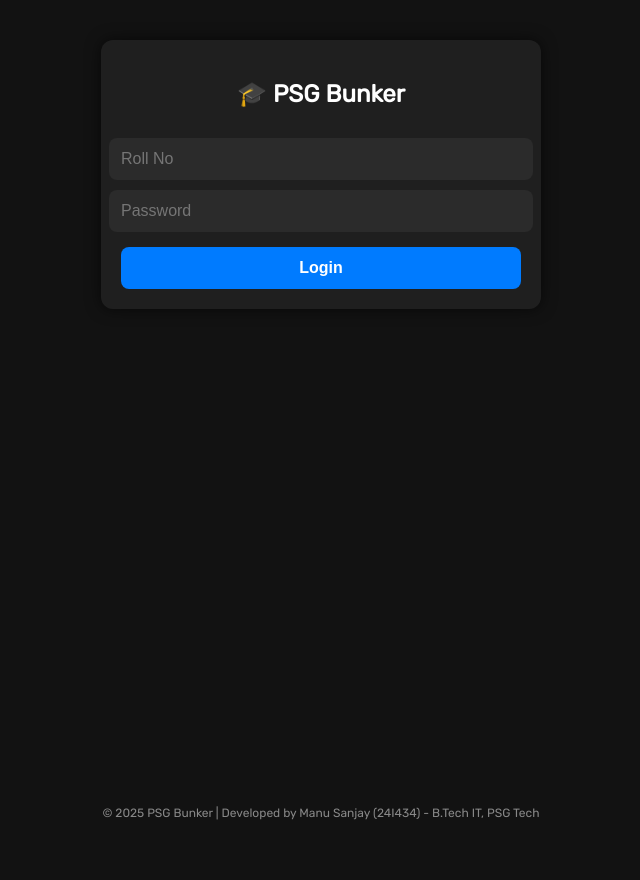
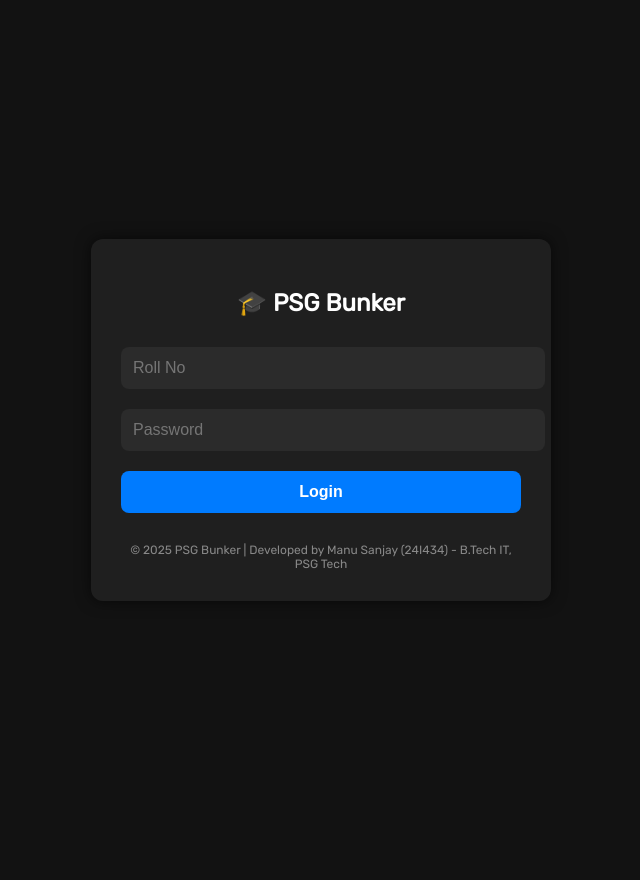
Before and after one commit to manusanjay545/PSG-Bunker, a Flask app: page / in a window 1280 px wide. Shown: the whole page, without its empty margins (319-959 px from the left). After the commit the page ends 601 px from the top, so only its background shows below. Run offline with Flask 3, Linux system fonts and the light colour scheme.

Commit message:
Update index.html

```diff
--- a/templates/index.html
+++ b/templates/index.html
@@ -3,7 +3,7 @@
 <head>
   <meta charset="UTF-8" />
   <meta name="viewport" content="width=device-width, initial-scale=1.0" />
-  <title>PSG Bunker</title>
+  <title>PSG Bunker Login</title>
   <link href="https://fonts.googleapis.com/css2?family=Rubik&display=swap" rel="stylesheet" />
   <style>
     body {
@@ -12,177 +12,73 @@
       background-color: #121212;
       color: #ffffff;
       display: flex;
-      flex-direction: column;
+      justify-content: center;
       align-items: center;
-      padding: 40px 20px;
-      animation: fadeIn 1s ease-in;
-      min-height: 100vh;
-      position: relative;
+      height: 100vh;
+      padding: 20px;
     }
 
-    .login-box, .menu-box, .content-box {
+    .login-box {
       background: #1f1f1f;
-      padding: 20px;
+      padding: 30px;
       border-radius: 12px;
       box-shadow: 0 0 15px rgba(0,0,0,0.6);
       width: 100%;
       max-width: 400px;
-      margin-bottom: 20px;
-      animation: slideUp 0.5s ease-in-out;
-      display: flex;
-      flex-direction: column;
-      align-items: center;
     }
 
-    .login-box input {
+    .login-box h2 {
+      text-align: center;
+      margin-bottom: 20px;
+    }
+
+    .login-box input, .login-box button {
       width: 100%;
-      margin-top: 10px;
+      margin: 10px 0;
       padding: 12px;
       border: none;
       border-radius: 8px;
       font-size: 16px;
+    }
+
+    .login-box input {
       background: #2b2b2b;
       color: white;
     }
 
     .login-box button {
-      width: 100%;
-      margin-top: 15px;
-      padding: 12px;
-      border: none;
-      border-radius: 8px;
-      font-size: 16px;
       background: #007bff;
       color: white;
+      font-weight: bold;
       cursor: pointer;
-      font-weight: bold;
     }
 
-    .menu-box button {
-      width: 100%;
-      margin: 10px 0;
-      padding: 15px;
-      background: #292929;
-      border: none;
-      border-radius: 20px;
-      color: #f1f1f1;
-      font-size: 18px;
-      cursor: pointer;
-      transition: background 0.3s ease, transform 0.3s ease;
-      font-weight: bold;
-    }
-
-    .menu-box button:hover {
-      background: #383838;
-      transform: scale(1.02);
-    }
-
-    .subject-box {
-      background-color: #1e1e1e;
-      border-radius: 10px;
-      padding: 15px;
-      margin-bottom: 15px;
-      box-shadow: 0 0 8px rgba(0, 0, 0, 0.4);
-    }
-
-    .green { color: #00ff99; font-weight: bold; }
-    .red { color: #ff4c4c; font-weight: bold; }
-
-    .hidden { display: none; }
-
-    @keyframes fadeIn {
-      from { opacity: 0; }
-      to { opacity: 1; }
-    }
-
-    @keyframes slideUp {
-      from { transform: translateY(20px); opacity: 0; }
-      to { transform: translateY(0); opacity: 1; }
+    .error {
+      color: #ff4c4c;
+      text-align: center;
+      margin-top: 10px;
     }
 
     footer {
-      margin-top: auto;
+      margin-top: 20px;
+      text-align: center;
       font-size: 12px;
       color: #888;
-      padding: 20px;
-      text-align: center;
     }
   </style>
 </head>
 <body>
-  <div class="login-box" id="loginBox">
-    <h2 style="text-align:center;">🎓 PSG Bunker</h2>
-    <input type="text" id="rollno" placeholder="Roll No" />
-    <input type="password" id="password" placeholder="Password" />
-    <button onclick="login()">Login</button>
-  </div>
-
-  <div class="menu-box hidden" id="menuBox">
-    <button onclick="showAttendance()">View Attendance</button>
-    <button onclick="showCGPA()">View CGPA</button>
-  </div>
-
-  <div class="content-box hidden" id="attendanceBox">
-    <h3 style="text-align:center;">📊 Attendance Info</h3>
-    <div id="attendanceList"></div>
-  </div>
-
-  <div class="content-box hidden" id="cgpaBox">
-    <h3 style="text-align:center;">🎯 CGPA Info</h3>
-    <p id="cgpaText" style="text-align:center;font-size:18px;"></p>
-  </div>
-
-  <footer>
-    © 2025 PSG Bunker | Developed by Manu Sanjay (24I434) - B.Tech IT, PSG Tech
-  </footer>
-
-  <script>
-    function login() {
-      document.getElementById('loginBox').classList.add('hidden');
-      document.getElementById('menuBox').classList.remove('hidden');
-    }
-
-    function showAttendance() {
-      document.getElementById('cgpaBox').classList.add('hidden');
-      document.getElementById('attendanceBox').classList.remove('hidden');
-      const container = document.getElementById('attendanceList');
-      container.innerHTML = `
-        <div class="subject-box">
-          <strong>Subject:</strong> Maths<br>
-          <strong>Attendance:</strong> <span class="green">82%</span><br>
-          <strong>Total Classes:</strong> 40<br>
-          <strong>Attended:</strong> 33<br>
-          <strong>Status:</strong> <span class="green">Can bunk 3</span>
-        </div>
-        <div class="subject-box">
-          <strong>Subject:</strong> Physics<br>
-          <strong>Attendance:</strong> <span class="red">67%</span><br>
-          <strong>Total Classes:</strong> 40<br>
-          <strong>Attended:</strong> 27<br>
-          <strong>Status:</strong> <span class="red">Attend 5</span>
-        </div>
-        <div class="subject-box">
-          <strong>Subject:</strong> Chemistry<br>
-          <strong>Attendance:</strong> <span class="green">78%</span><br>
-          <strong>Total Classes:</strong> 45<br>
-          <strong>Attended:</strong> 35<br>
-          <strong>Status:</strong> <span class="green">Can bunk 2</span>
-        </div>
-        <div class="subject-box">
-          <strong>Subject:</strong> Computer Science<br>
-          <strong>Attendance:</strong> <span class="red">70%</span><br>
-          <strong>Total Classes:</strong> 50<br>
-          <strong>Attended:</strong> 35<br>
-          <strong>Status:</strong> <span class="red">Attend 6</span>
-        </div>
-      `;
-    }
-
-    function showCGPA() {
-      document.getElementById('attendanceBox').classList.add('hidden');
-      document.getElementById('cgpaBox').classList.remove('hidden');
-      document.getElementById('cgpaText').textContent = 'Your CGPA is 8.72';
-    }
-  </script>
+  <form class="login-box" method="POST" action="/login">
+    <h2>🎓 PSG Bunker</h2>
+    <input type="text" name="rollno" placeholder="Roll No" required />
+    <input type="password" name="password" placeholder="Password" required />
+    <button type="submit">Login</button>
+    {% if error %}
+      <p class="error">{{ error }}</p>
+    {% endif %}
+    <footer>
+      © 2025 PSG Bunker | Developed by Manu Sanjay (24I434) - B.Tech IT, PSG Tech
+    </footer>
+  </form>
 </body>
 </html>
```
